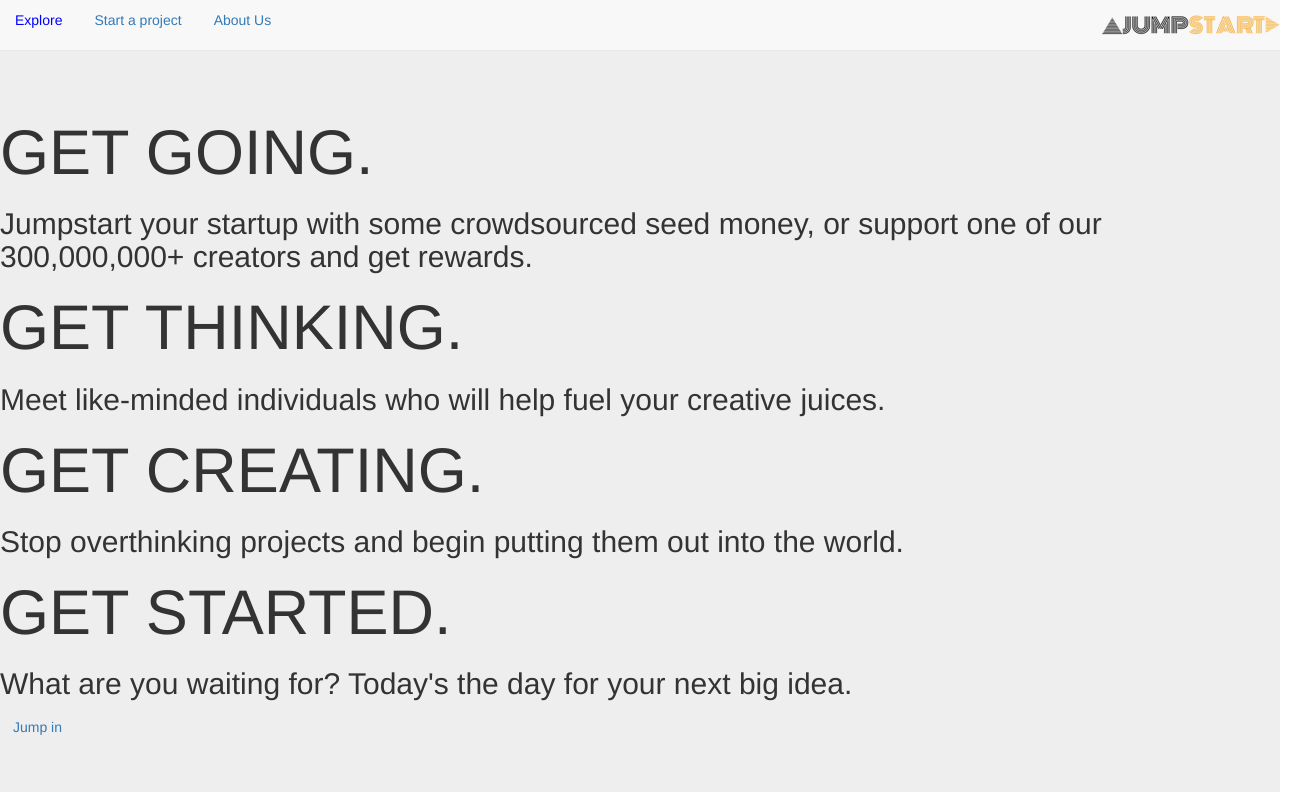
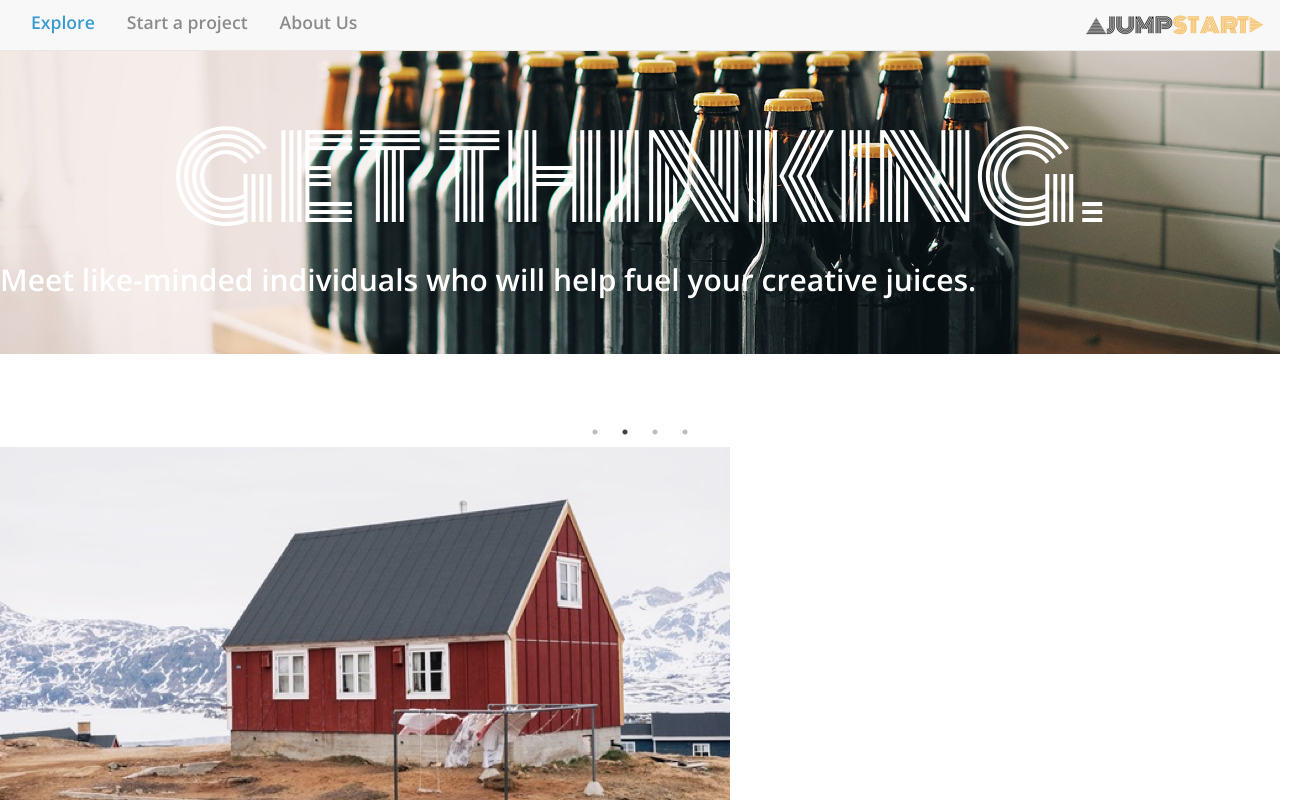
Before and after one commit to tvirtus/Jumpstart, a plain HTML site: page index.html in a window 1280 px wide. Shown: the top 800 px of the page, 1305 px wide, since content can reach past the window. Drawn offline with nearby package versions, Linux system fonts and the light colour scheme.

Commit message:
add jumbotron background imagesvi
Signed-off-by: Victor Trofimciuc <victortrofimciuc@gmail.com>

```diff
--- a/index.html
+++ b/index.html
@@ -2,16 +2,18 @@
 <html>
 <head>
     <title>Jumpstart</title>
-    <Link rel="shortcut icon" href="resources/favicon.png" type="image/x-icon">
-    <link href="https://fonts.googleapis.com/css?family=Open+Sans:400,600,700" rel="stylesheet">
+    <link rel="shortcut icon" href="resources/favicon.png" type="image/x-icon">
+    <link href="https://fonts.googleapis.com/css?family=Monoton|Open+Sans:400,600,700" rel="stylesheet">
     <link href="resources/css/reset.css" rel="stylesheet">
     <link rel="stylesheet" href="https://maxcdn.bootstrapcdn.com/bootstrap/3.3.7/css/bootstrap.min.css"
           integrity="sha384-BVYiiSIFeK1dGmJRAkycuHAHRg32OmUcww7on3RYdg4Va+PmSTsz/K68vbdEjh4u" crossorigin="anonymous">
-    <link rel="stylesheet" type="text/css" href="https://cdn.jsdelivr.net/npm/slick-carousel@1.8.1/slick/slick.min.css"/>
+    <link rel="stylesheet" type="text/css"
+          href="https://cdn.jsdelivr.net/npm/slick-carousel@1.8.1/slick/slick.min.css"/>
+    <link rel="stylesheet" type="text/css"
+          href="https://cdn.jsdelivr.net/npm/slick-carousel@1.8.1/slick/slick-theme.min.css"/>
     <link href="resources/css/style.css" rel="stylesheet">
 </head>
 <body>
-
 <!--Header-->
 <header>
     <nav>
@@ -29,7 +31,7 @@
                     </li>
                 </ul>
                 <!--.navbar-right pulls logo to the right on the navigation bar-->
-                <!--hidden-xs hides logo on screens under 768px-->
+                <!--hidden-xs hides logo on screens under 769px-->
                 <div class="navbar-header navbar-right hidden-xs">
                     <a id="logo" class="navbar-brand">
                         <img src="resources/images/logo.png">
@@ -43,32 +45,33 @@
 <main>
     <!--Jumbotron-->
     <section>
+
+        <!---->
+
+        <!--<div class="container container-fluid">-->
+        <div class="carousel">
             <div class="jumbotron jumbotron-bike">
-            <div class="carousel">
-                <div class="banner">
                 <h1>GET GOING.</h1>
                 <h2>Jumpstart your startup with some crowdsourced seed money, or support one of our 300,000,000+
                     creators and get rewards.</h2>
             </div>
-                <div class="banner">
+            <div class="jumbotron jumbotron-beer">
                 <h1>GET THINKING.</h1>
                 <h2>Meet like-minded individuals who will help fuel your creative juices.</h2>
             </div>
-                <div class="banner">
+            <div class="jumbotron jumbotron-flowers">
                 <h1>GET CREATING.</h1>
                 <h2>Stop overthinking projects and begin putting them out into the world.</h2>
             </div>
-                <div class="banner">
+            <div class="jumbotron jumbotron-duffel">
                 <h1>GET STARTED.</h1>
                 <h2>What are you waiting for? Today's the day for your next big idea.</h2>
             </div>
         </div>
-            <div class="wrapper">
-            <span class="btn">
-                <a href="">Jump in</a>
-            </span>
-            </div>
-        </div>
+        <!--<div class="wrapper">-->
+        <!--<p><a class="btn btn-primary btn-lg" href="#" role="button">Jump in</a></p>-->
+        <!--</div>-->
+        <!--</div>-->
     </section>
     <!--Featured project-->
     <section>
@@ -78,8 +81,10 @@
             </div>
             <h2>DeFrost: A Documentary</h2>
             <p class="author">by Leo De Firenze</p>
-            <p>DeFrost is a documentary about growing up in a little red house in a cold, harsh valley. This is a story
-                about my mother's childhood. This film attempts to capture vignettes of her upbringing â€” her family,
+            <p>DeFrost is a documentary about growing up in a little red house in a cold, harsh valley. This is a
+                story
+                about my mother's childhood. This film attempts to capture vignettes of her upbringing â€” her
+                family,
                 friends, pets, and eventual depature from a freezing valley in Northern Italy â€” through beautiful
                 cinematography and narration.</p>
         </article>
@@ -122,7 +127,8 @@
             </div>
             <h2>Peppermint Smart Home</h2>
             <p class="author">by Brian McDonald</p>
-            <p>Instantly upgrade your home with technology that keeps your family and home safe. We've made Peppermint
+            <p>Instantly upgrade your home with technology that keeps your family and home safe. We've made
+                Peppermint
                 easy to use. Just talk to your phone and Peppermint will help you every step of the way.</p>
         </article>
         <article>
@@ -131,7 +137,8 @@
             </div>
             <h2>American Streetlife</h2>
             <p class="author">by Patrick Wallace</p>
-            <p>I've been traveling around the United States for the past two years. I've slept on hundreds of couches,
+            <p>I've been traveling around the United States for the past two years. I've slept on hundreds of
+                couches,
                 more than a few benches, and captured my experiences in this 120 page photo album.</p>
         </article>
     </section>
@@ -147,6 +154,7 @@
 </footer>
 <script src="https://ajax.googleapis.com/ajax/libs/jquery/3.2.1/jquery.min.js"></script>
 <script type="text/javascript" src="https://cdn.jsdelivr.net/npm/slick-carousel@1.8.1/slick/slick.min.js"></script>
+<!--<script type="text/javascript" src="resources/slick/slick.min.js"></script>-->
 <script type="text/javascript" src="resources/js/main.js"></script>
 </body>
 </html>
--- a/resources/css/style.css
+++ b/resources/css/style.css
@@ -1,21 +1,90 @@
 /*Universal*/
 html {
-    font-family: 'Open Sans', sans-serif;
+    font-family: "Open Sans", sans-serif;
+    font-size: 16px;
 }
 
-body {
+main {
     padding-top: 50px;
 }
 
-/*Navigation bar*/
-.nav-pills > li.active > a,
-.nav-pills > li.active > a:focus,
-.nav-pills > li.active > a:hover {
-    background-color: #f8f8f8;
-    color: blue;
+/*Navigation for screens under 768px*/
+@media only screen and (max-width: 768px) {
+    body {
+        padding-top: 95px;
+    }
 }
 
-.active {
-    /*background-color: #f8f8f8;*/
-    /*color: blue;*/
+/*Navigation bar*/
+.nav {
+    font-family: "Open Sans", sans-serif;
+    font-size: 1.1rem;
+    font-weight: 600;
 }
+
+.navbar {
+    padding: 0 1rem;
+}
+
+.nav-pills > li > a {
+    background-color: #f8f8f8;
+    color: #8c8c8c;
+}
+
+.nav-pills > li > a:hover,
+.nav-pills > li > a:focus {
+    background-color: #f8f8f8;
+    color: #595959;
+}
+
+.nav-pills > li.active > a,
+.nav-pills > li.active > a:hover,
+.nav-pills > li.active > a:focus {
+    background-color: #f8f8f8;
+    color: #399bd1;
+}
+
+/*Jumbotron*/
+
+/*Carousel*/
+
+/*Banner text*/
+.carousel .jumbotron {
+    /*width: 100vw;*/
+    /*height: 100vh;*/
+    /*text-align: center;*/
+    color: white;
+    background-position: 0 0;
+    /*padding: 11.85rem 0 29.5rem 0;*/
+}
+
+.carousel h1 {
+    font-family: 'Monoton', cursive;
+    font-size: 7.1rem;
+    /*width: 51.3rem;*/
+    text-align: center;
+}
+
+.carousel h2 {
+    /*text-align: center;*/
+    /*width: 51.3rem;*/
+    /*align-self: center;*/
+    font-family: "Open Sans", sans-serif;
+    font-weight: 600;
+}
+
+.carousel .jumbotron-bike {
+    background: no-repeat center/100% url("../images/jumbotron-bike.jpg");
+}
+
+.carousel .jumbotron-beer {
+    background: no-repeat transparent center/100% url("../images/jumbotron-beer.jpg");
+}
+
+.carousel .jumbotron-flowers {
+    background: no-repeat transparent center/100% url("../images/jumbotron-flowers.jpg");
+}
+
+.carousel .jumbotron-duffel {
+    background: no-repeat transparent center/100% url("../images/jumbotron-duffel.jpg");
+}
--- a/resources/js/main.js
+++ b/resources/js/main.js
@@ -15,5 +15,12 @@ $(document).ready(function () {
         .resize(resize)
         .trigger('resize'); //end of stacking logic
 
-
+    // Jumbotron - carousel
+    $('.carousel').slick({
+        infinite: true,
+        fade: true,
+        speed: 300,
+        autoplay: true,
+        dots: true
+    });
 });
```
Lines whose indentation alone changed are shown as unchanged.
